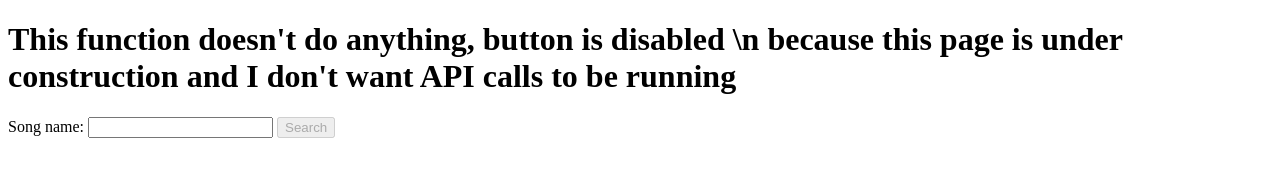
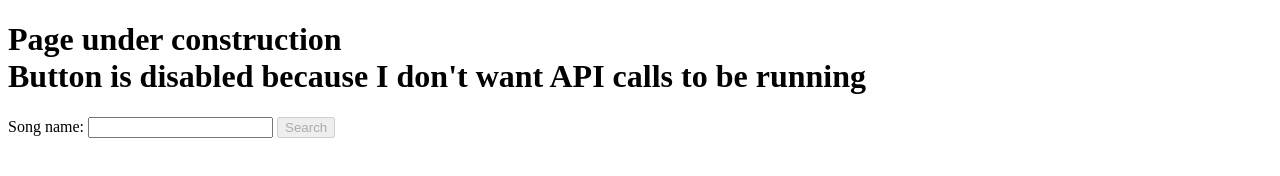
Before and after one commit to inhwamo/spotifychoreography, a plain HTML site: page index.html in a window 1280 px wide. Drawn offline with Linux system fonts and the light colour scheme.

Commit message:
adjusted message formatting

```diff
--- a/index.html
+++ b/index.html
@@ -6,7 +6,7 @@
     <title>Spotify API Example</title>
 </head>
 <body>
-    <h1>This function doesn't do anything, button is disabled \n because this page is under construction and I don't want API calls to be running</h1>
+    <h1>Page under construction <br> Button is disabled because I don't want API calls to be running</h1>
     <form id="song-search-form">
         <label for="song-name">Song name:</label>
         <input type="text" id="song-name" name="song-name" required>
```
